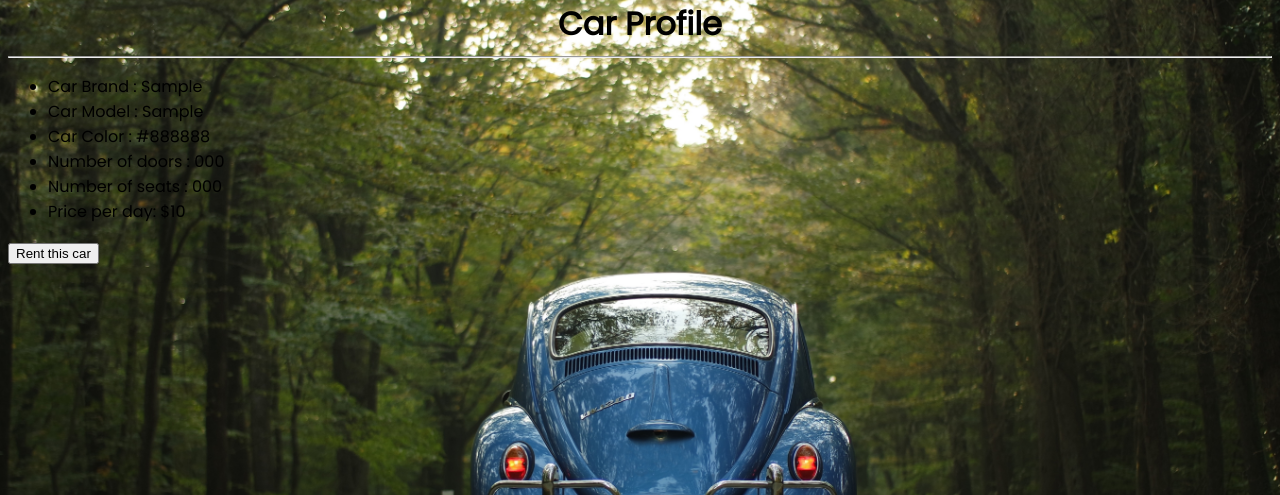
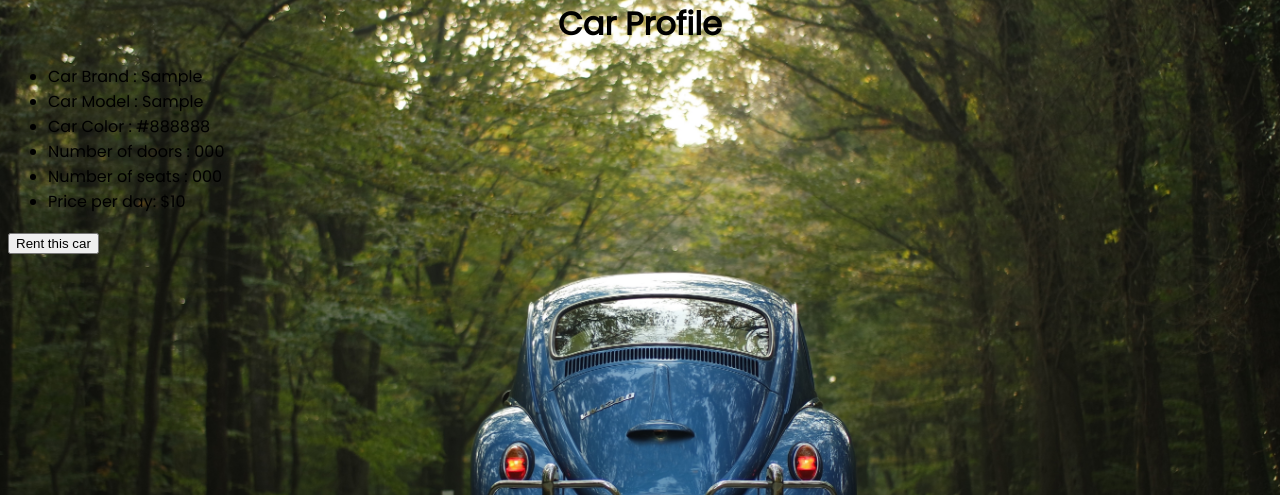
Before and after one commit to campbell-lucas/rent_a_car, a Django app: page /car_profile/1/ in a window 1280 px wide. Shown: the part 92-587 px from the top of the page. Run offline with Django 4.2, Linux system fonts and the light colour scheme; tables that the repository leaves empty hold one stand-in row (values such as "Sample post"); parts of the project's set-up code (start-up, migrations or seed data) failed here and were passed over.

Commit message:
added another div to enable further modification

```diff
--- a/cars/templates/cars/car_detail.html
+++ b/cars/templates/cars/car_detail.html
@@ -2,7 +2,7 @@
 
 {% block container %}
     <h1>Car Profile</h1>
-    <hr>
+    <div class="car-profile">
         <ul>
             <li>
                 Car Brand : {{ object.car_brand }}
@@ -27,5 +27,5 @@
         <a href="{% url 'cars:car_rent' pk=object.pk %}">
             <button type="submit" id="rent-car-button">Rent this car</button>
         </a>
-
+    </div>
 {% endblock container %}
```
Lines whose indentation alone changed are shown as unchanged.
